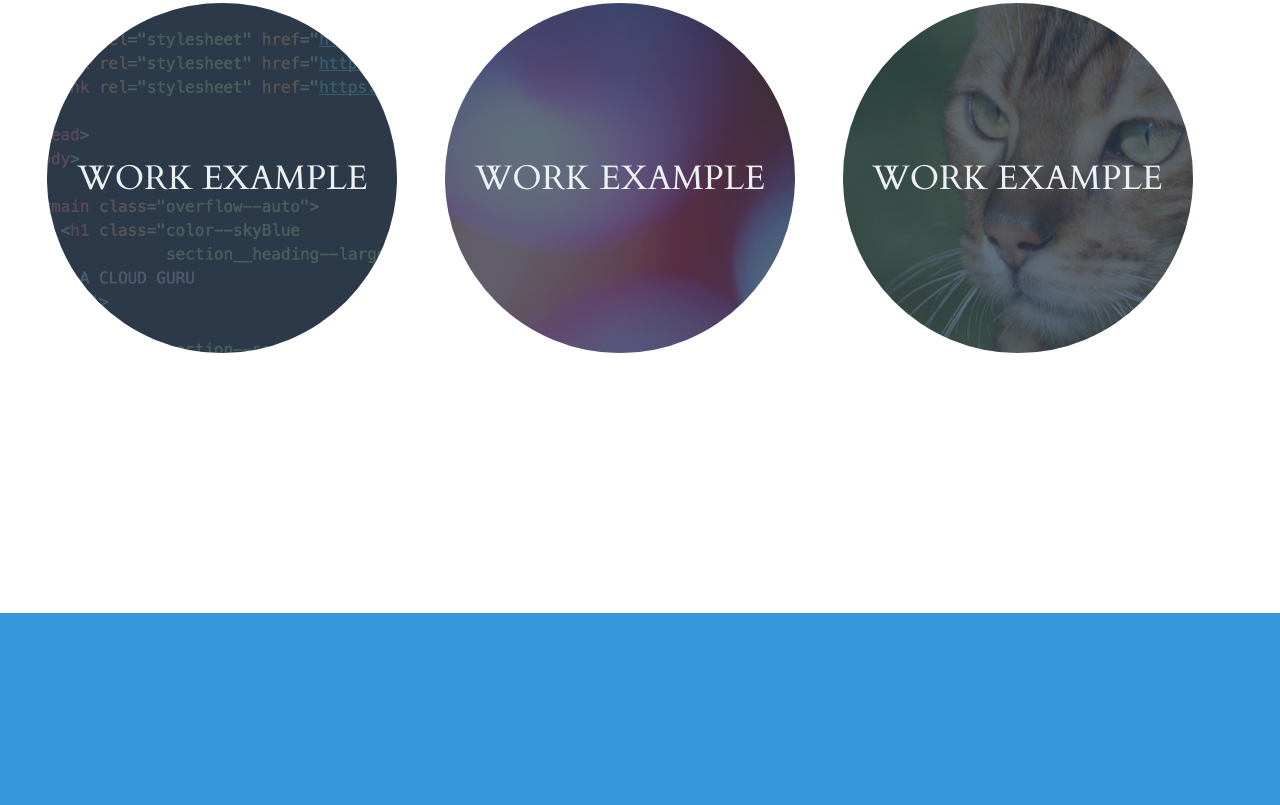
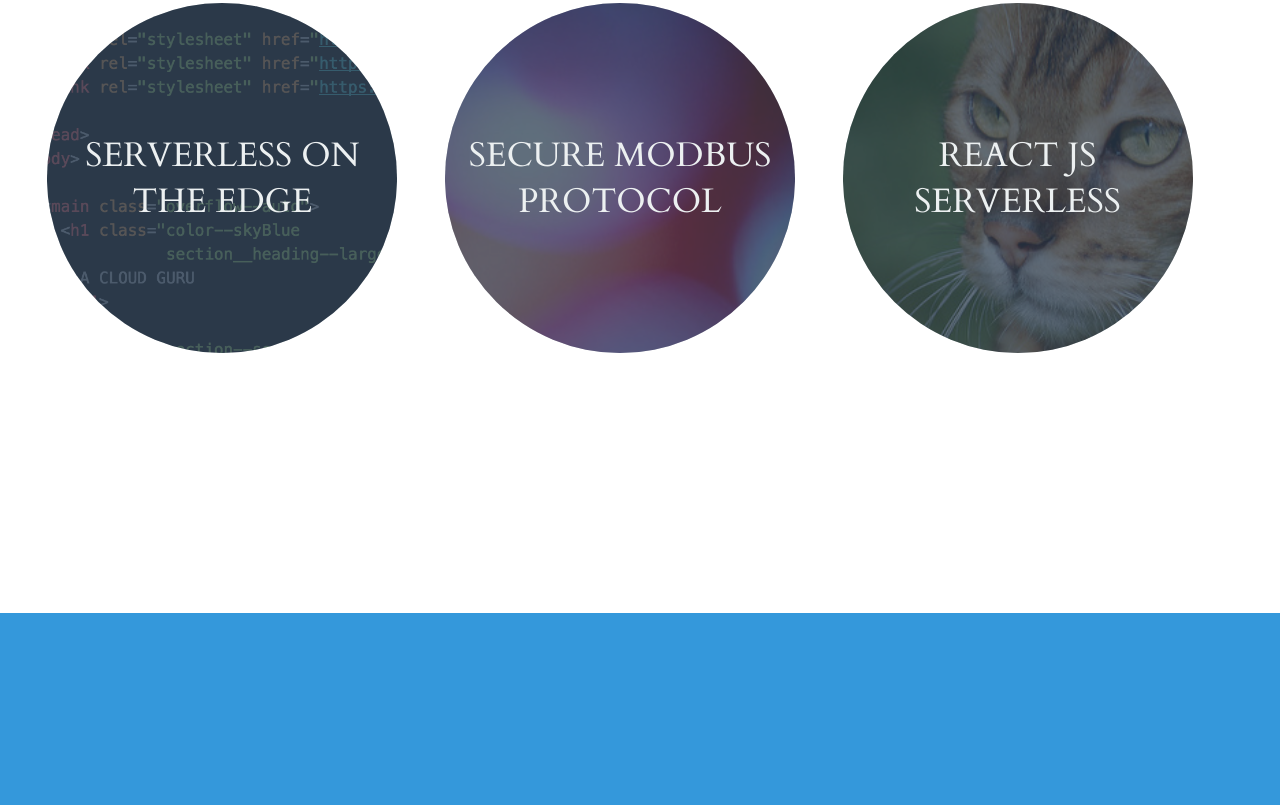
Before and after one commit to hamzajaved70/serverless-portfolio, a plain HTML site: page index.html in a window 1280 px wide. Shown: the part 835-1640 px from the top of the page. Drawn offline with Linux system fonts and the light colour scheme.

Commit message:
Updated Description

```diff
--- a/index.html
+++ b/index.html
@@ -16,8 +16,6 @@
       <h1 class="color--skyBlue section__heading--largest">
         <!--Your name goes here -->
         Hamza Javed
-
-        Here to learn the cloud!
       </h1>
 
       <ul class="section--social">
@@ -70,7 +68,7 @@
                src="images/example1.png"/>
           <dl class="color--cloud">
             <dt class="section__exampleTitle section__text--centered">
-              Work Example
+              Serverless on the Edge
             </dt>
             <dd></dd>
           </dl>
@@ -86,7 +84,7 @@
                https://www.flickr.com/photos/ssoosay/4097410999 -->
           <dl class="color--cloud">
             <dt class="section__exampleTitle section__text--centered ">
-              Work Example
+              Secure Modbus Protocol
             </dt>
             <dd></dd>
           </dl>
@@ -102,7 +100,7 @@
                https://www.flickr.com/photos/37287295@N00/2540855181 -->
           <dl class="color--cloud">
             <dt class="section__exampleTitle section__text--centered">
-              Work Example
+              React JS Serverless
             </dt>
             <dd></dd>
           </dl>
@@ -118,8 +116,7 @@
 
     <section class="section section--alignCentered section--description">
       <p class="color--darkgrey section__description">
-        I am learning to code in the cloud! I like to work hard and learn new things.
-        I want to work for a company that will pay me to code in the cloud!
+        Website under construction as I'm rebuilding the website serverlessly using AWS Services!
       </p>
 
     <div class="background--skyBlue modal--closed">
```
